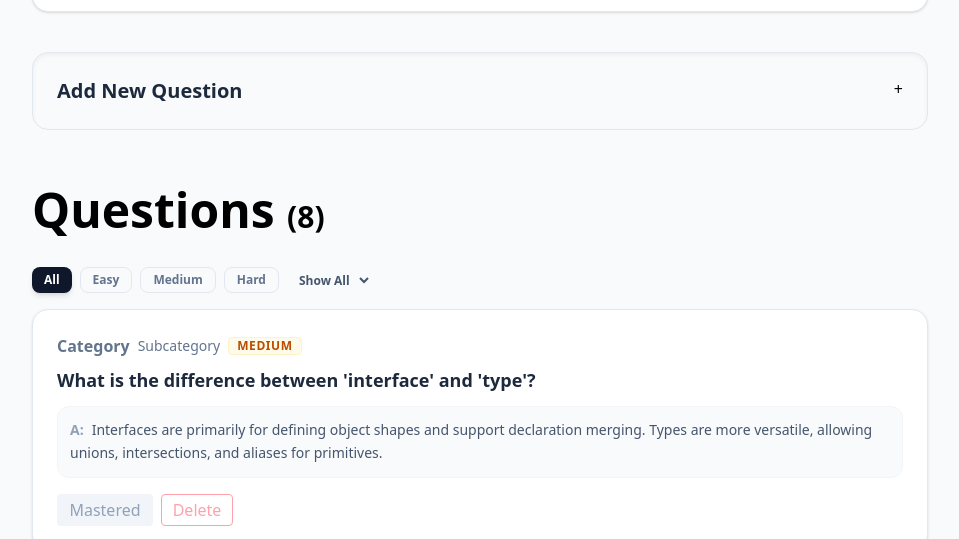
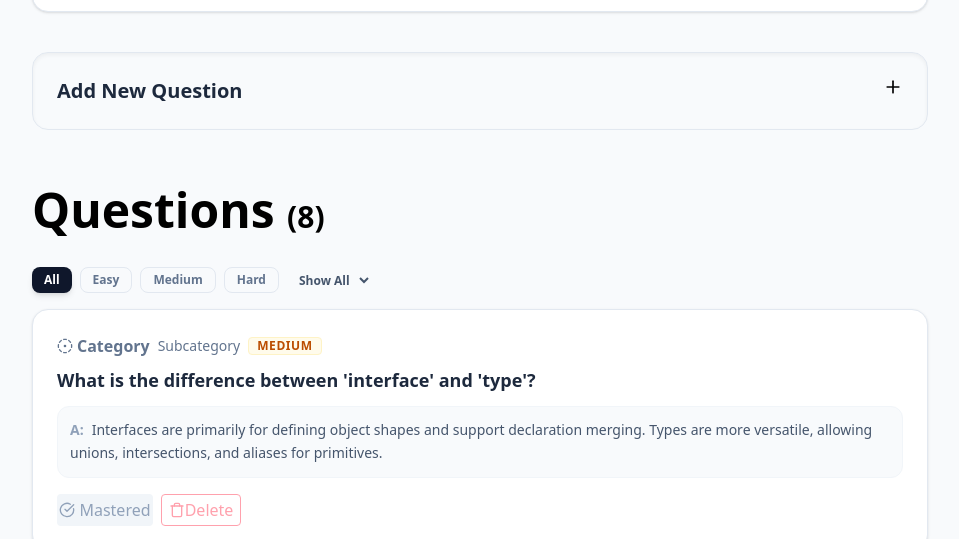
Before and after one commit to ileegant/interview-app, a React (Vite) app: page / in a window 1280 px wide. Shown: the part 258-797 px from the top of the page, without its empty margins (160-1119 px from the left). Built offline with nearby package versions, Linux system fonts and the light colour scheme.

Commit message:
feat: enhance AddQuestionForm and QuestionCard with icons and styling updates

```diff
--- a/src/components/AddQuestionForm.tsx
+++ b/src/components/AddQuestionForm.tsx
@@ -2,6 +2,7 @@ import { useState } from "react";
 import { QuestionSchema, type IQuestion } from "../types";
 import { useForm } from "react-hook-form";
 import { zodResolver } from "@hookform/resolvers/zod";
+import { Plus, X } from "lucide-react";
 
 interface Props {
   onAdd: (newQuestion: IQuestion) => void;
@@ -44,7 +45,7 @@ export const AddQuestionForm = ({ onAdd }: Props) => {
       <button type="button" onClick={() => setIsFormVisible(!isFormVisible)}>
         <div className="flex justify-between p-6 cursor-pointer">
           <h2 className="text-xl font-bold text-slate-800">Add New Question</h2>
-          {isFormVisible ? "✕" : "+"}
+          {isFormVisible ? <X size={20} /> : <Plus size={20} />}
         </div>
       </button>
 
@@ -89,7 +90,7 @@ export const AddQuestionForm = ({ onAdd }: Props) => {
               type="submit"
               className="flex-2 bg-blue-600 text-white font-bold py-3 rounded-lg hover:bg-blue-700 cursor-pointer"
             >
-              Add Question
+              + Add Question
             </button>
           </div>
 
--- a/src/components/QuestionCard.tsx
+++ b/src/components/QuestionCard.tsx
@@ -1,3 +1,9 @@
+import {
+  CircleCheckBig,
+  CircleDotDashed,
+  GraduationCap,
+  Trash,
+} from "lucide-react";
 import type { IQuestion } from "../types";
 
 interface Props {
@@ -24,7 +30,10 @@ export const QuestionCard = ({ data, onToggle, onDelete }: Props) => {
       <div className="flex flex-col justify-between items-start">
         <div className="flex-1">
           <div className="flex gap-2 items-center">
-            <span className="text-slate-500 font-bold">{data.category}</span>
+            <span className="text-slate-500 font-bold flex gap-1">
+              <CircleDotDashed className="w-4 text-slate-500" />
+              {data.category}
+            </span>
             <span className="text-sm text-slate-500">{data.subCategory}</span>
             <span
               className={`text-xs font-bold uppercase tracking-wider px-2 rounded-sm border ${
@@ -53,18 +62,29 @@ export const QuestionCard = ({ data, onToggle, onDelete }: Props) => {
         <div className="flex gap-2 mt-4">
           <button
             onClick={() => onToggle(data.id)}
-            className={`w-24 h-8 rounded-sm flex items-center justify-center cursor-pointer ${
+            className={`w-24 h-8 rounded-sm flex gap-1 items-center justify-center cursor-pointer ${
               data.isLearned
                 ? "bg-blue-500 text-white"
                 : "bg-slate-100 text-slate-400 hover:bg-emerald-500 hover:text-white"
             }`}
           >
-            {data.isLearned ? "To Learn" : "Mastered"}
+            {data.isLearned ? (
+              <>
+                <GraduationCap className="w-4" />
+                <span>To Learn</span>
+              </>
+            ) : (
+              <>
+                <CircleCheckBig className="w-4" />
+                <span>Mastered</span>
+              </>
+            )}
           </button>
           <button
             onClick={() => onDelete(data.id)}
-            className="w-18 h-8 flex rounded-sm items-center justify-center cursor-pointer border text-rose-300 hover:text-rose-500"
+            className="w-20 h-8 flex rounded-sm items-center justify-center cursor-pointer border text-rose-300 hover:text-rose-500"
           >
+            <Trash className="w-4" />
             Delete
           </button>
         </div>
```
